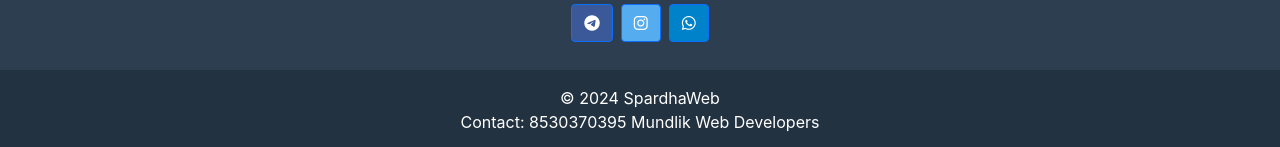
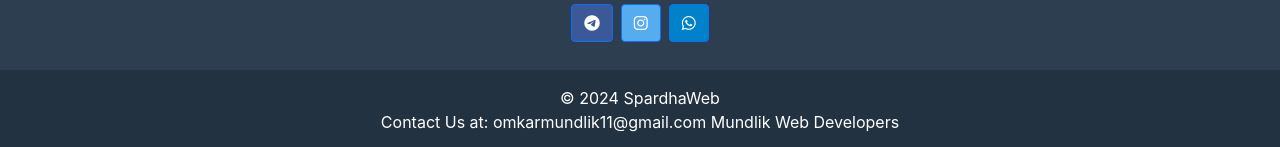
Before and after one commit to OmkarMundlik/quizapp-frontend, a React (Create React App) app: page /articles in a window 1280 px wide. Shown: the part 1106-1253 px from the top of the page. Built offline with nearby package versions, Linux system fonts and the light colour scheme; no server answers.

Commit message:
Footer updated

```diff
--- a/src/components/Footer.js
+++ b/src/components/Footer.js
@@ -55,7 +55,7 @@ export default function Footer() {
   >
     © {new Date().getFullYear()} SpardhaWeb
     <br />
-    Contact: 8530370395
+    Contact Us at: omkarmundlik11@gmail.com
     Mundlik Web Developers
   </div>
   {/* Copyright */}
```
